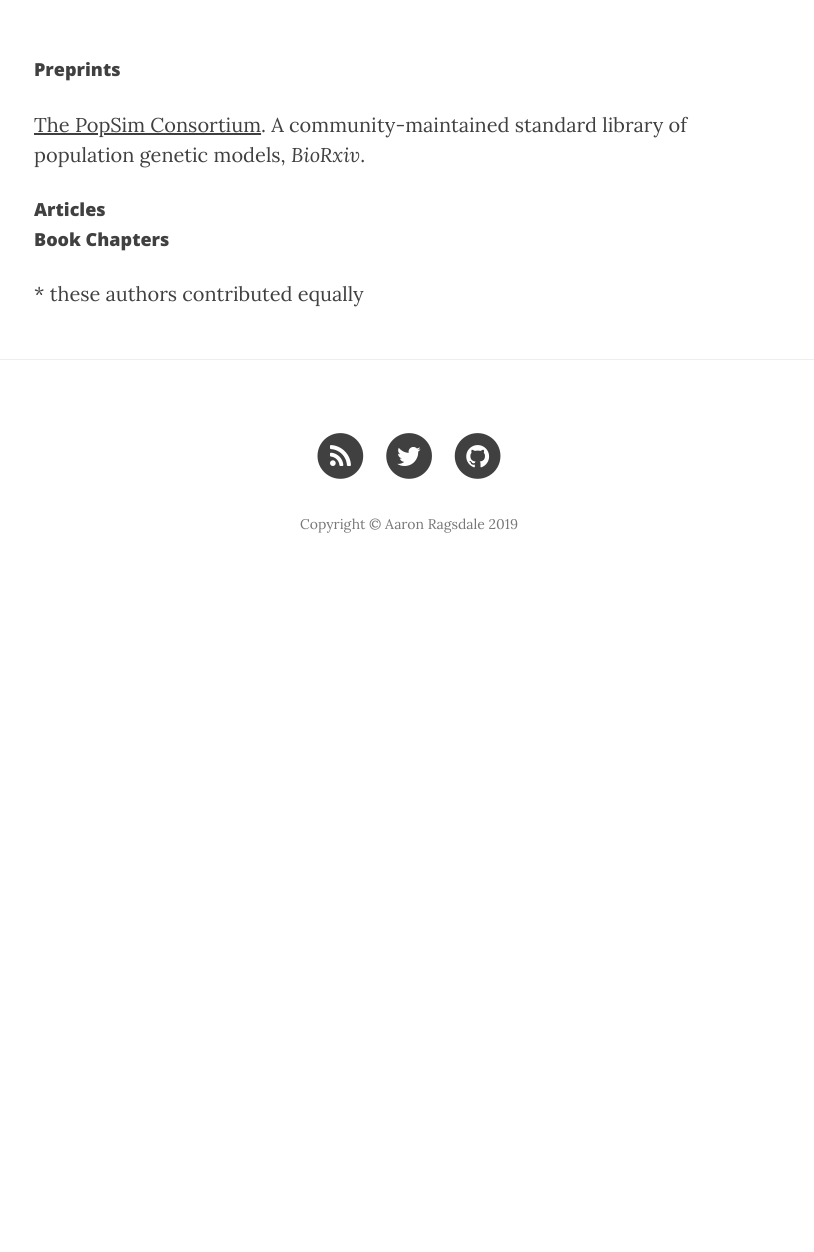
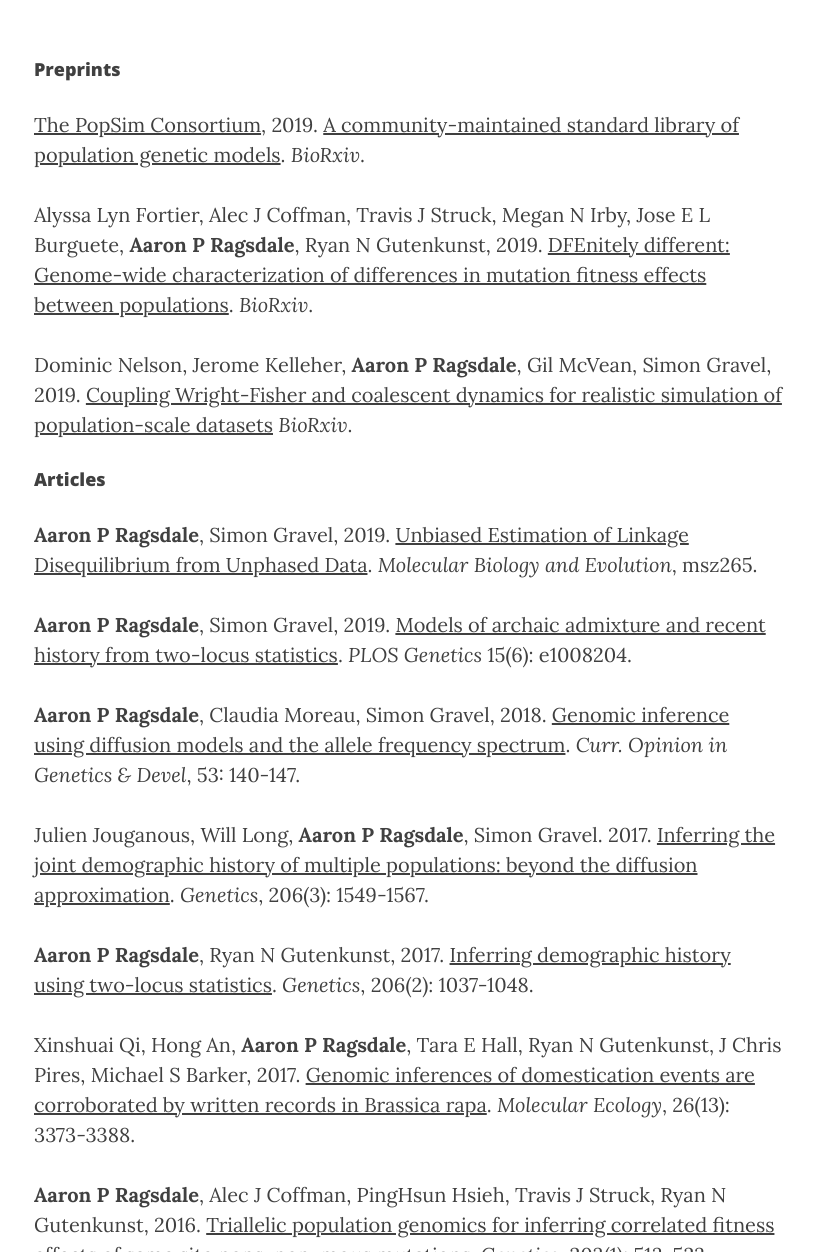
Before and after one commit to apragsdale/apragsdale.github.io, a Jekyll site: the page built from 3_publications.md, in a window 1280 px wide and 1400 px high, scrolled down 274 px. Shown: the part 148-1400 px from the top of the window, without its empty margins (231-1045 px from the left). Built offline with Jekyll 4.4.1, drawn with Linux system fonts in a browser that asks for light colours; nearby versions of some CDN libraries; before the commit the page ends 1022 px from its top, so only the background shows below that; some of the changed text lies outside the part shown.

Commit message:
pub list

```diff
--- a/3_publications.md
+++ b/3_publications.md
@@ -6,16 +6,53 @@ header-img: "img/Banner3.jpg"
 
 #### Preprints
 
-[The PopSim Consortium](https://github.com/popsim-consortium).
-A community-maintained standard library of population genetic models,
+[The PopSim Consortium](https://github.com/popsim-consortium), 2019.
+[A community-maintained standard library of population genetic models](https://doi.org/10.1101/2019.12.20.885129).
 *BioRxiv*.
 
+Alyssa Lyn Fortier, Alec J Coffman, Travis J Struck, Megan N Irby, Jose E L Burguete, **Aaron P Ragsdale**, Ryan N Gutenkunst, 2019.
+[DFEnitely different: Genome-wide characterization of differences in mutation fitness effects between populations](https://doi.org/10.1101/703918).
+*BioRxiv*.
 
+Dominic Nelson, Jerome Kelleher, **Aaron P Ragsdale**,  Gil McVean, Simon Gravel, 2019.
+[Coupling Wright-Fisher and coalescent dynamics for realistic simulation of population-scale datasets](https://doi.org/10.1101/674440)
+*BioRxiv*.
 
 #### Articles
 
+**Aaron P Ragsdale**, Simon Gravel, 2019.
+[Unbiased Estimation of Linkage Disequilibrium from Unphased Data](https://doi.org/10.1093/molbev/msz265).
+*Molecular Biology and Evolution*, msz265.
+
+**Aaron P Ragsdale**, Simon Gravel, 2019.
+[Models of archaic admixture and recent history from two-locus statistics](https://doi.org/10.1371/journal.pgen.1008204).
+*PLOS Genetics* 15(6): e1008204.
+
+**Aaron P Ragsdale**, Claudia Moreau, Simon Gravel, 2018.
+[Genomic inference using diffusion models and the allele frequency spectrum](https://doi.org/10.1016/j.gde.2018.10.001).
+*Curr. Opinion in Genetics & Devel*, 53: 140-147.
+
+Julien Jouganous, Will Long, **Aaron P Ragsdale**, Simon Gravel. 2017.
+[Inferring the joint demographic history of multiple populations: beyond the diffusion approximation](https://doi.org/10.1534/genetics.117.200493).
+*Genetics*, 206(3): 1549-1567.
+
+**Aaron P Ragsdale**, Ryan N Gutenkunst, 2017.
+[Inferring demographic history using two-locus statistics](https://doi.org/10.1534/genetics.117.201251).
+*Genetics*, 206(2): 1037-1048.
+
+Xinshuai Qi, Hong An, **Aaron P Ragsdale**, Tara E Hall, Ryan N Gutenkunst, J Chris Pires, Michael S Barker, 2017.
+[Genomic inferences of domestication events are corroborated by written records in Brassica rapa](https://doi.org/10.1111/mec.14131).
+*Molecular Ecology*, 26(13): 3373-3388.
+
+**Aaron P Ragsdale**, Alec J Coffman, PingHsun Hsieh, Travis J Struck, Ryan N Gutenkunst, 2016.
+[Triallelic population genomics for inferring correlated fitness effects of same site nonsynonymous mutations](https://doi.org/10.1534/genetics.115.184812).
+*Genetics*, 203(1): 513-523.
+
 #### Book Chapters
 
+Brian K Mannakee, **Aaron P Ragsdale**, Mark K Transtrum, Ryan N Gutenkunst, 2016.
+[Sloppiness and the geometry of parameter space. in Uncertainty](https://link.springer.com/chapter/10.1007/978-3-319-21296-8_11)
+in *Biology: a Computational Modeling Approach*.
+Springer, Edited by D Gomez-Cabrero and L Geris.
 
-
-\* these authors contributed equally
+// \* these authors contributed equally
```
